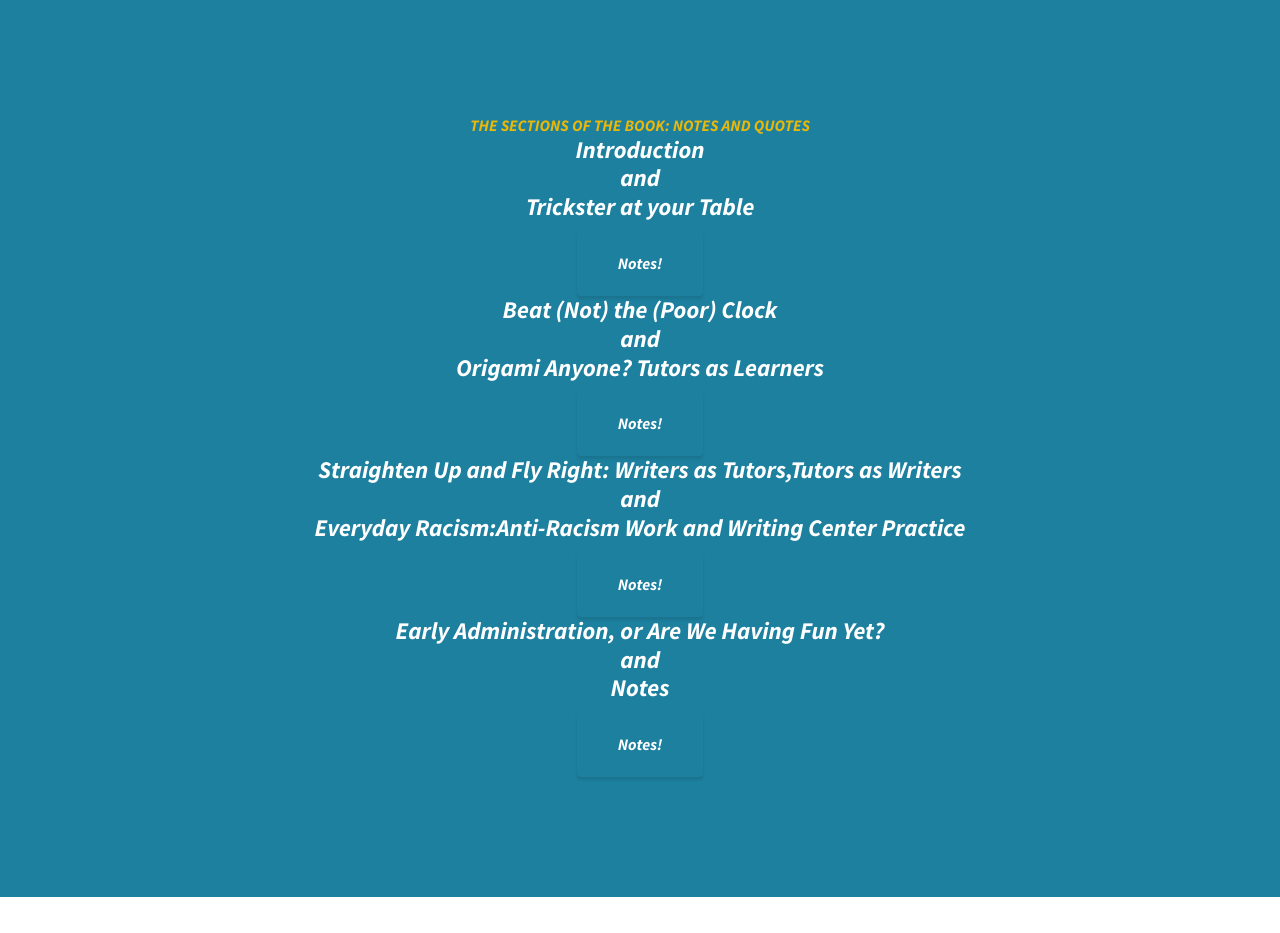
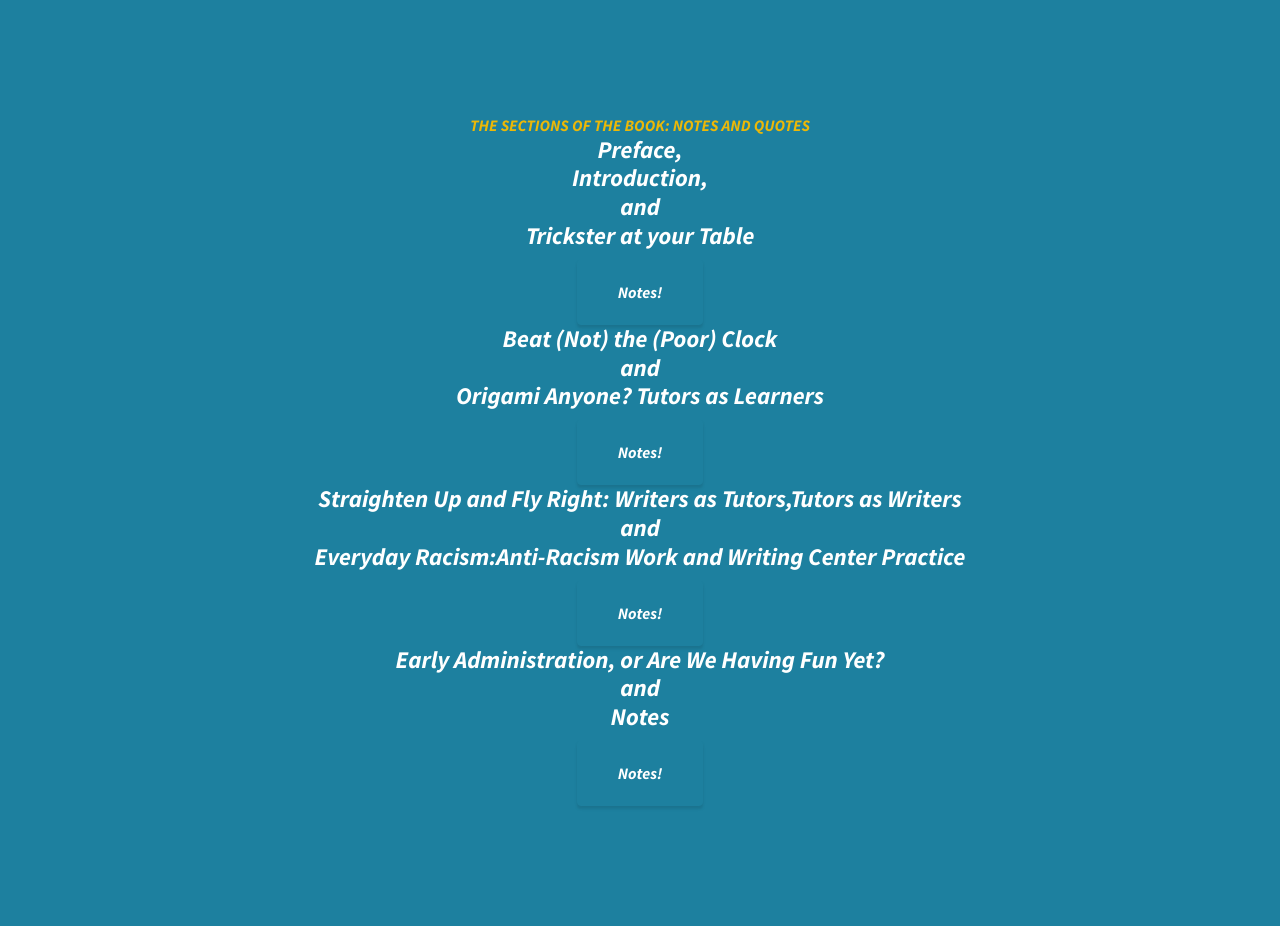
Before and after one commit to kpebbles/The-Everyday-Writing-Center, a website: page index.html in a window 1280 px wide. Shown: the part 1440-2373 px from the top of the page. Drawn offline with nearby package versions, Linux system fonts and the light colour scheme; files that its build step writes are made by us from their sources.

Commit message:
Update index.html

```diff
--- a/index.html
+++ b/index.html
@@ -56,7 +56,8 @@
       <div class="content-section-heading">
         <h3 class="text-secondary mb-0"><center>The Sections of the Book: Notes and Quotes</center></h3>
           <h4>
-            <strong><center>Introduction</center></strong>
+            <strong><center>Preface,</center></strong>
+            <strong><center>Introduction,</center></strong>
             <strong><center>and</center></strong>
             <strong><center>Trickster at your Table</center></strong>
           </h4>
```
